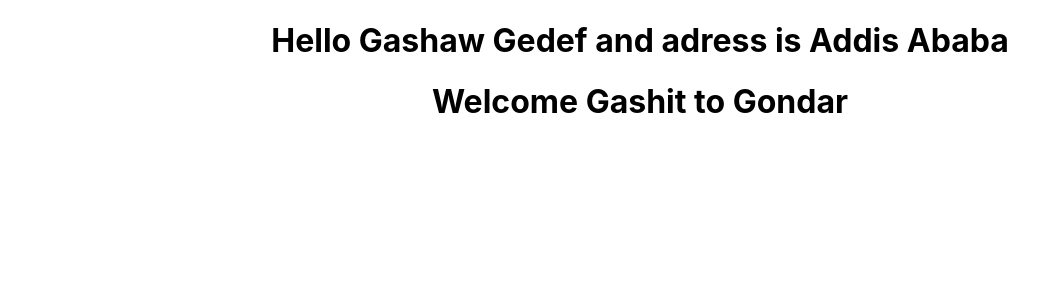
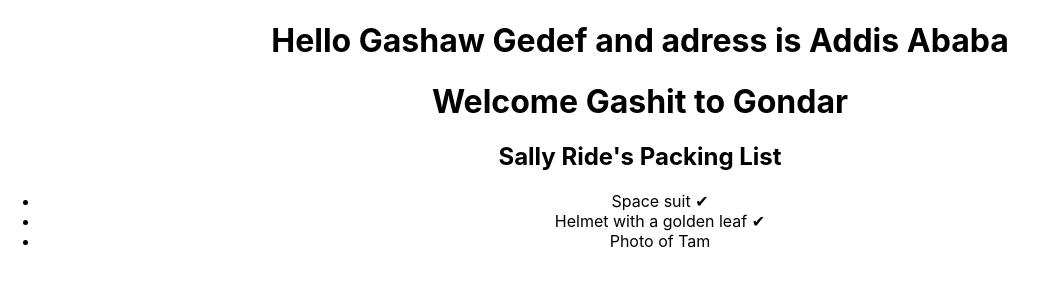
Before and after one commit to gashawgedef/react-fundamentals-scratch, a React (Create React App) app in the folder helloworld/: page / in a window 1280 px wide. Shown: the top 300 px of the page, without its empty margins (0-1047 px from the left). Built offline with nearby package versions, Linux system fonts and the light colour scheme.

Commit message:
part 2 codding react fundamentals

```diff
--- a/helloworld/src/App.js
+++ b/helloworld/src/App.js
@@ -6,6 +6,7 @@
 import Gallery from './components/Profile';
 import Message from './components/Message';
 import Counter from './components/Counter';
+import PackingList from './components/PackingList';
 
 function App() {
   return (
@@ -24,6 +25,7 @@
        <Hello/>
       <Gallery/> */}
       <Welcome name="Gashit" address="Gondar"/>
+      <PackingList/>
 
 
     </div>
--- /dev/null
+++ b/helloworld/src/components/PackingList.js
@@ -0,0 +1,27 @@
+function Item({name, isPacked}){
+    if (isPacked) {
+        return <li className="item">{name} ✔</li>;
+      }
+    return <li className="item">{name}</li>;
+}
+export default function PackingList() {
+    return (
+      <section>
+        <h1>Sally Ride's Packing List</h1>
+        <ul>
+          <Item
+            isPacked={true}
+            name="Space suit"
+          />
+          <Item
+            isPacked={true}
+            name="Helmet with a golden leaf"
+          />
+          <Item
+            isPacked={false}
+            name="Photo of Tam"
+          />
+        </ul>
+      </section>
+    );
+  }
```
